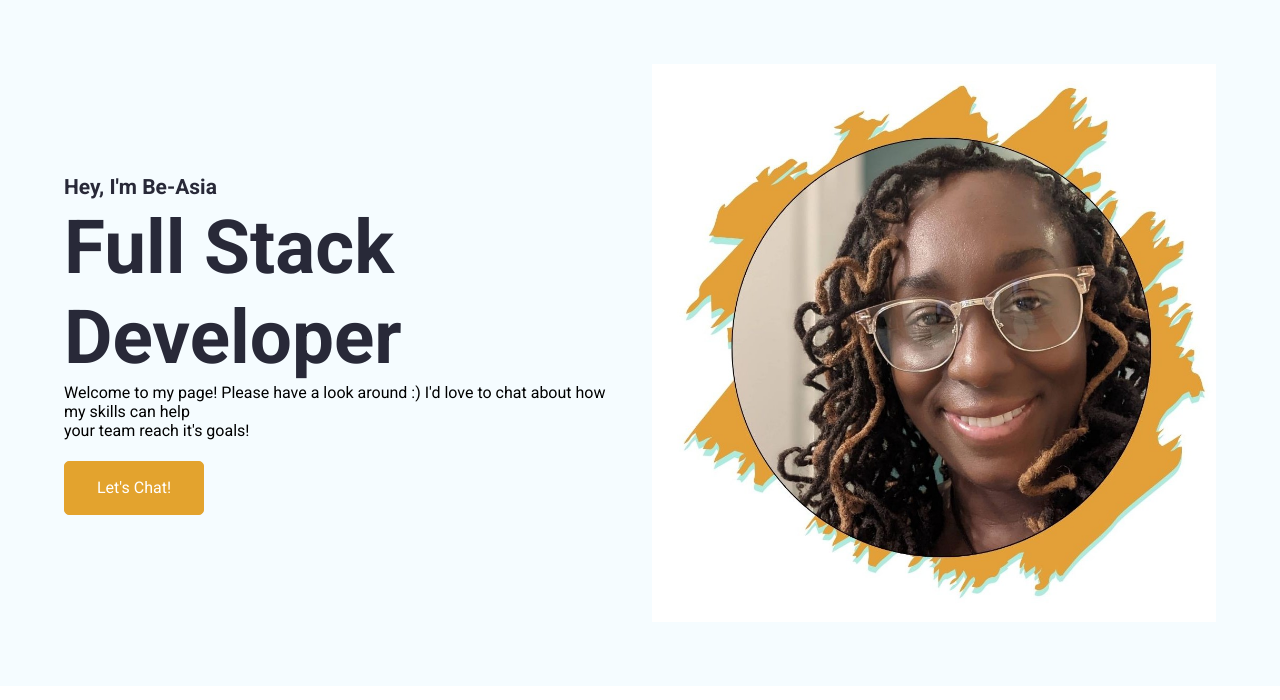
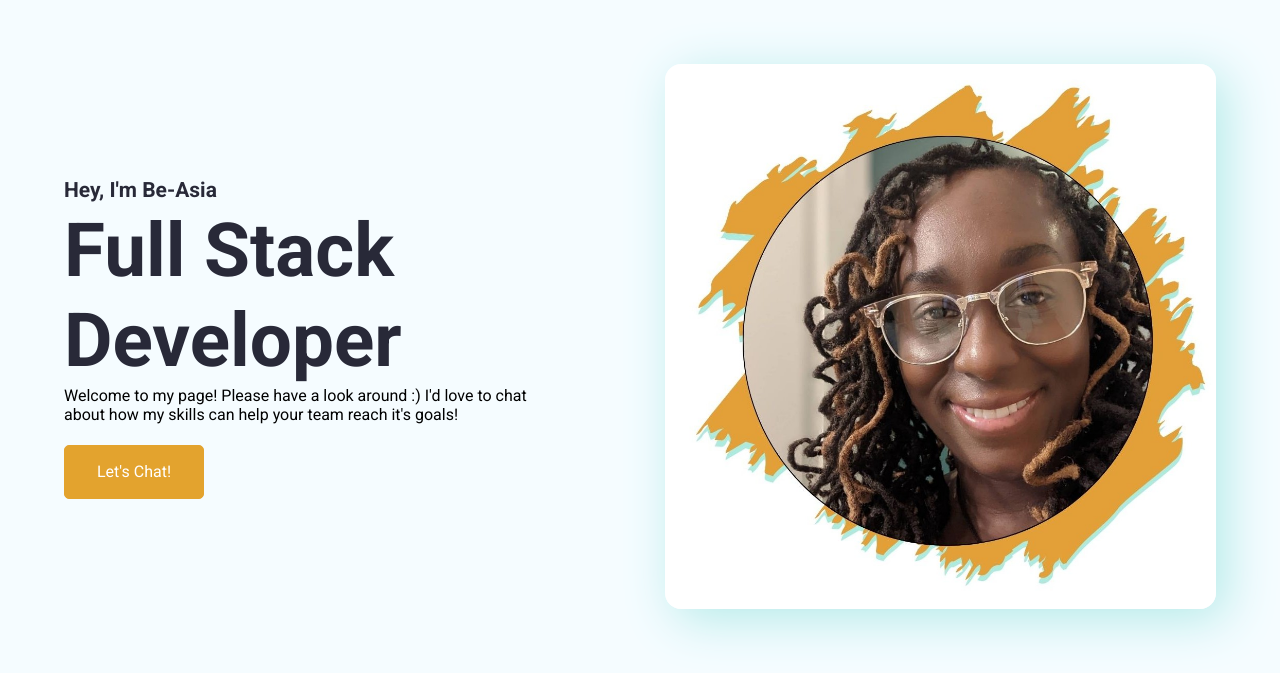
Before and after one commit to amerigirl/digitalPortfolio, a React (Create React App) app: page / in a window 1280 px wide. Shown: the top 700 px of the page. Built offline with nearby package versions, Linux system fonts and the light colour scheme.

Commit message:
tweaks to hero section

```diff
--- a/src/Pages/Home/Homescreen/HeroSection/HeroSection.css
+++ b/src/Pages/Home/Homescreen/HeroSection/HeroSection.css
@@ -4,7 +4,7 @@
   grid-template-columns: repeat(2, 1fr);
   align-items: center;
   justify-content: space-between;
-  gap: 24px;
+  gap: 50px;
   background-color: var(--bg-shade);
   padding: 5% 5%;
 }
@@ -20,7 +20,7 @@
   display: flex;
   flex-direction: column;
   align-items: flex-start;
-  gap: 16p;
+  gap: 24p;
 }
 
 .hero--section--content--box > button {
@@ -48,9 +48,13 @@
 
 .hero--section--img {
   display: flex;
+  border-radius: 16px;
   width: 100%;
   height: auto;
+  box-shadow: 10px 10px 50px rgb(179, 234, 232);
+  overflow: hidden;
 }
+
 .hero--section--img > img {
   width: 100%;
   height: auto;
--- a/src/Pages/Home/Homescreen/HeroSection/HeroSection.jsx
+++ b/src/Pages/Home/Homescreen/HeroSection/HeroSection.jsx
@@ -13,7 +13,7 @@ export default function HeroSection() {
           </h1>
           <p className="hero--section-description">
             Welcome to my page! Please have a look around :) I'd love to chat
-            about how my skills can help <br></br> your team reach it's goals!{" "}
+            <br></br>about how my skills can help  your team reach it's goals!{" "}
           </p>
         </div>
         <button className="btn btn-primary">Let's Chat!</button>
```
